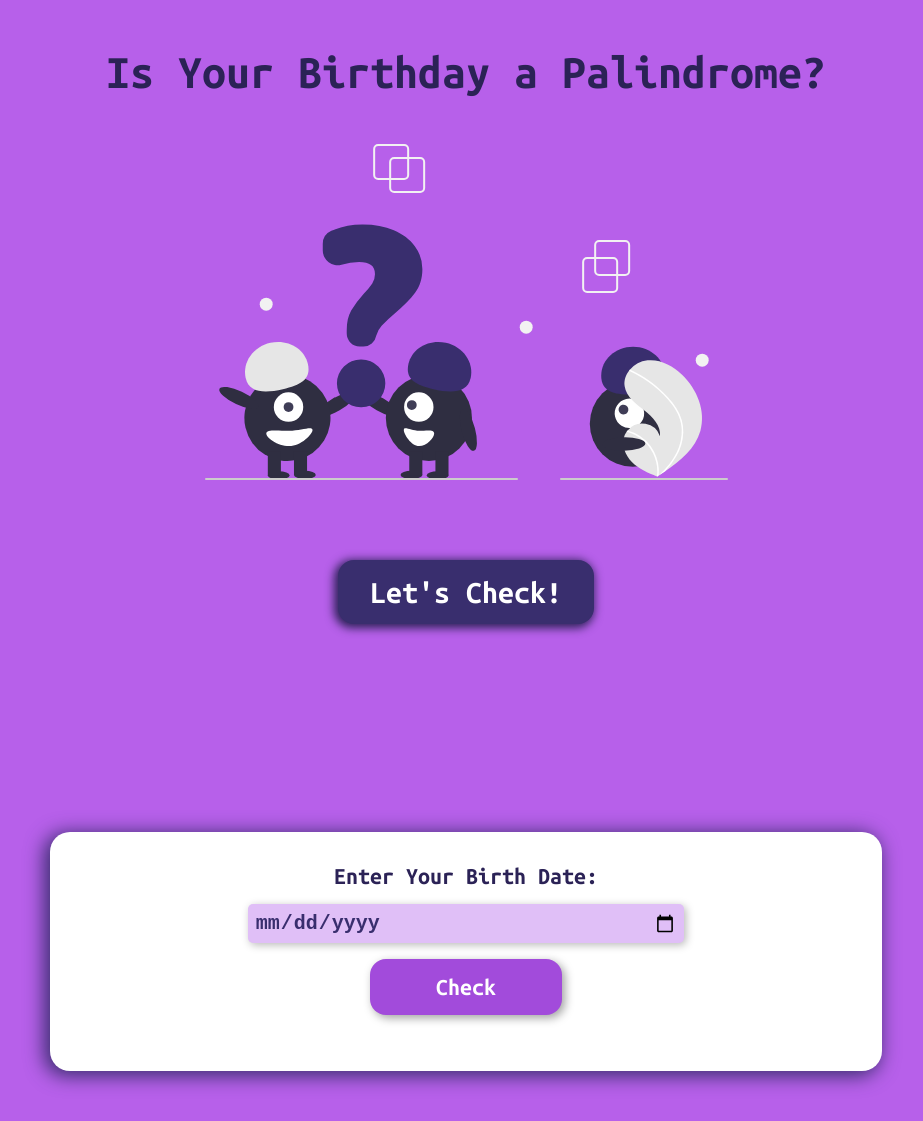
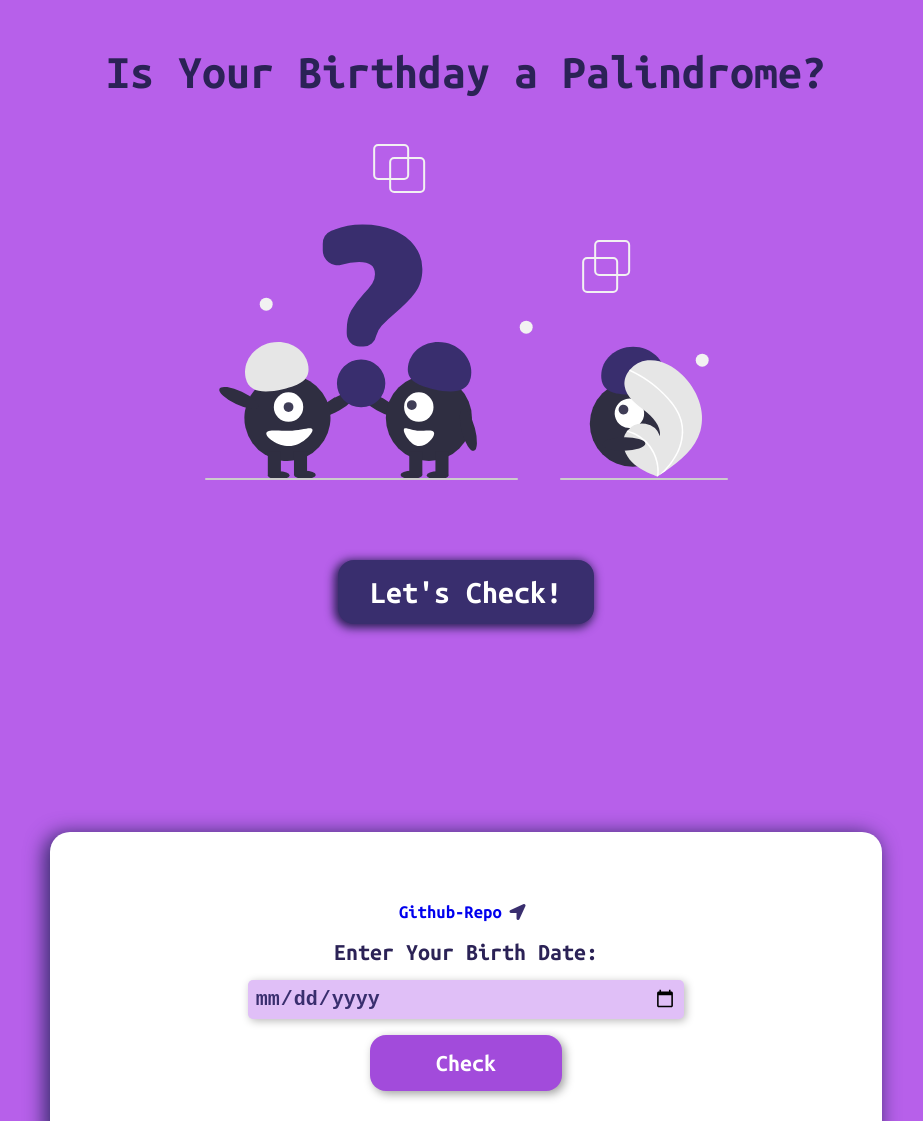
Before and after one commit to horsemaker/birthday-palindrome, a plain HTML site: page index.html in a window 1280 px wide. Shown: the top 1121 px of the page, without its empty margins (174-1097 px from the left). Drawn offline with Linux system fonts and the light colour scheme.

Commit message:
feat: github repo link

```diff
--- a/index.html
+++ b/index.html
@@ -29,6 +29,7 @@
     </div>
     <div id="main-app">
       <form class="form-style">
+        <h3 class="github-repo"><a class="github-repo-link" href="https://github.com/horsemaker/birthday-palindrome">Github-Repo<span><i class="fas fa-location-arrow redirect"></i></span></a></h3>
         <label for="birth-date" class="label-style"
           >Enter Your Birth Date:
         </label>
--- a/style.css
+++ b/style.css
@@ -135,6 +135,19 @@ i {
   margin-left: 0.6vw;
 }
 
+.github-repo {
+    margin-top: 0;
+    padding: 0;
+}
+
+.github-repo-link {
+    text-decoration: none;
+}
+
+.redirect {
+    font-size: 1rem;
+}
+
 @media screen and (max-width: 600px) {
   #main-link {
     max-width: 60vw;
```
Lines whose indentation alone changed are shown as unchanged.
